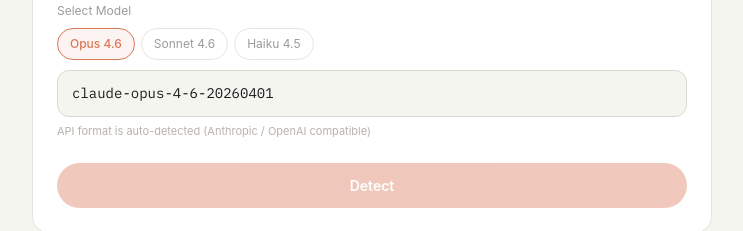
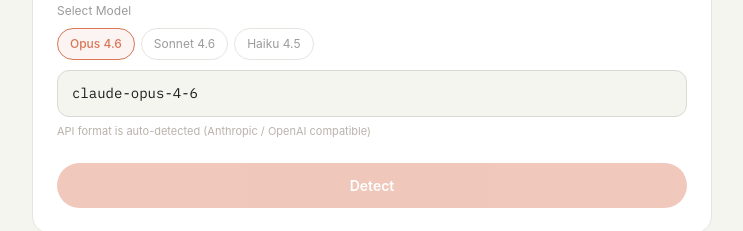
Before and after one commit to Or1gin-AI/web, a Next.js app: page /en/verify in a window 1280 px wide. Shown: the part 423-654 px from the top of the page, without its empty margins (268-1011 px from the left). Built offline with nearby package versions, Linux system fonts and the light colour scheme; no server answers.

Commit message:
fix: use stable opus model id in verify form

```diff
--- a/src/components/verify/VerifyForm.tsx
+++ b/src/components/verify/VerifyForm.tsx
@@ -15,7 +15,7 @@
 };
 
 const MODEL_PRESETS = [
-  { label: "Opus 4.6", value: "claude-opus-4-6-20260401" },
+  { label: "Opus 4.6", value: "claude-opus-4-6" },
   { label: "Sonnet 4.6", value: "claude-sonnet-4-6" },
   { label: "Haiku 4.5", value: "claude-haiku-4-5" },
 ];
@@ -27,7 +27,7 @@
   const { t } = useLocale();
   const [baseUrl, setBaseUrl] = useState("");
   const [apiKey, setApiKey] = useState("");
-  const [model, setModel] = useState("claude-opus-4-6-20260401");
+  const [model, setModel] = useState("claude-opus-4-6");
 
   const disabled = !baseUrl.trim() || !apiKey.trim() || !!loading;
 
```
